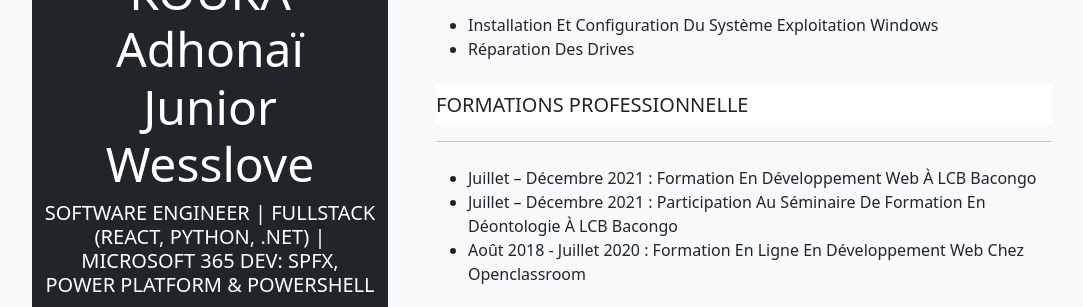
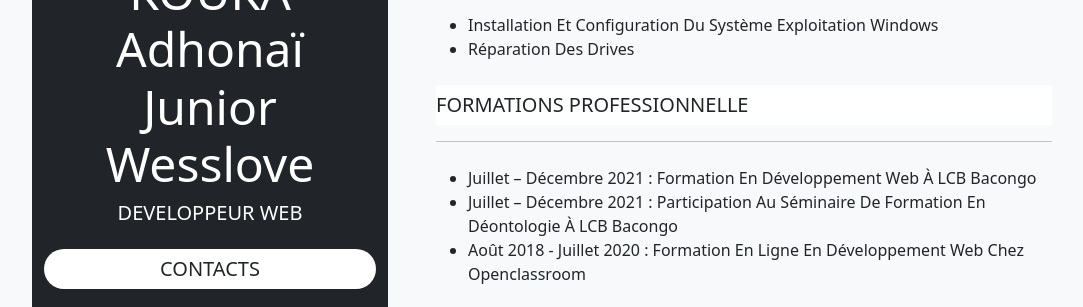
Before and after one commit to Wesslove/cv, a plain HTML site: page index.html in a window 1280 px wide. Shown: the part 377-684 px from the top of the page, without its empty margins (74-1157 px from the left). Drawn offline with nearby package versions, Linux system fonts and the light colour scheme.

Commit message:
Revert "Update index.html"
This reverts commit 6f203a43ae63cfd21c1ec17694cb47a44495c85d.

```diff
--- a/index.html
+++ b/index.html
@@ -17,7 +17,7 @@
                     <div class="header-left">
                     <img  src="IMG_20220318_141452_1.jpg" alt="myself" class="img-thumbnail rounded-circle mb-3">
                     <h1 class="display-5">KOUKA Adhonaï Junior Wesslove</h1>
-                    <h4  class="lead text-uppercase text-white-60 mb-4">Software Engineer | Fullstack (React, Python, .NET) | Microsoft 365 Dev: SPFx, Power Platform & PowerShell</h4>
+                    <h4  class="lead text-uppercase text-white-60 mb-4">Developpeur web</h4>
             </div>
                 <div>
                     <h5 class="text-uppercase bg-white text-dark py-2 rounded-pill">contacts</h5>
```
